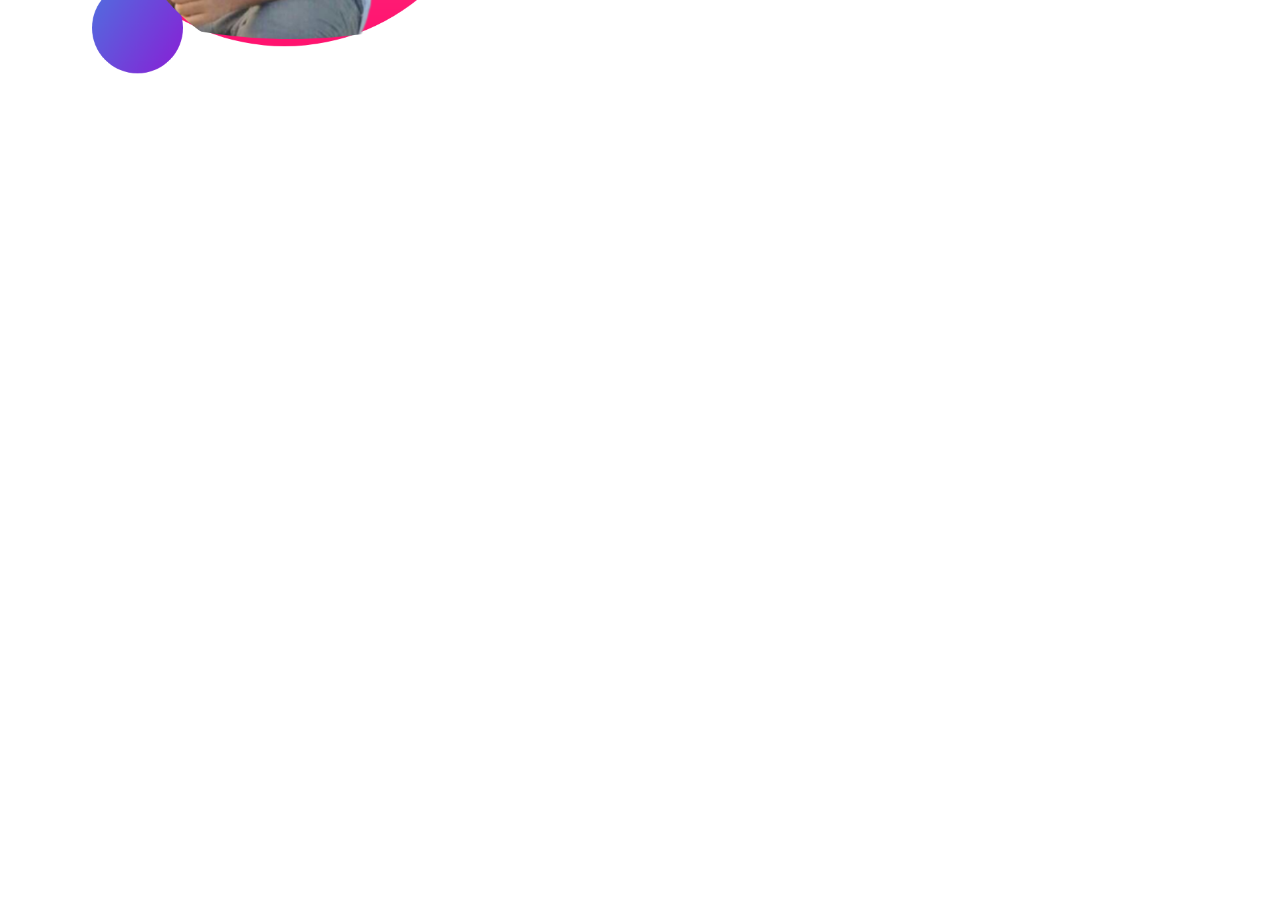
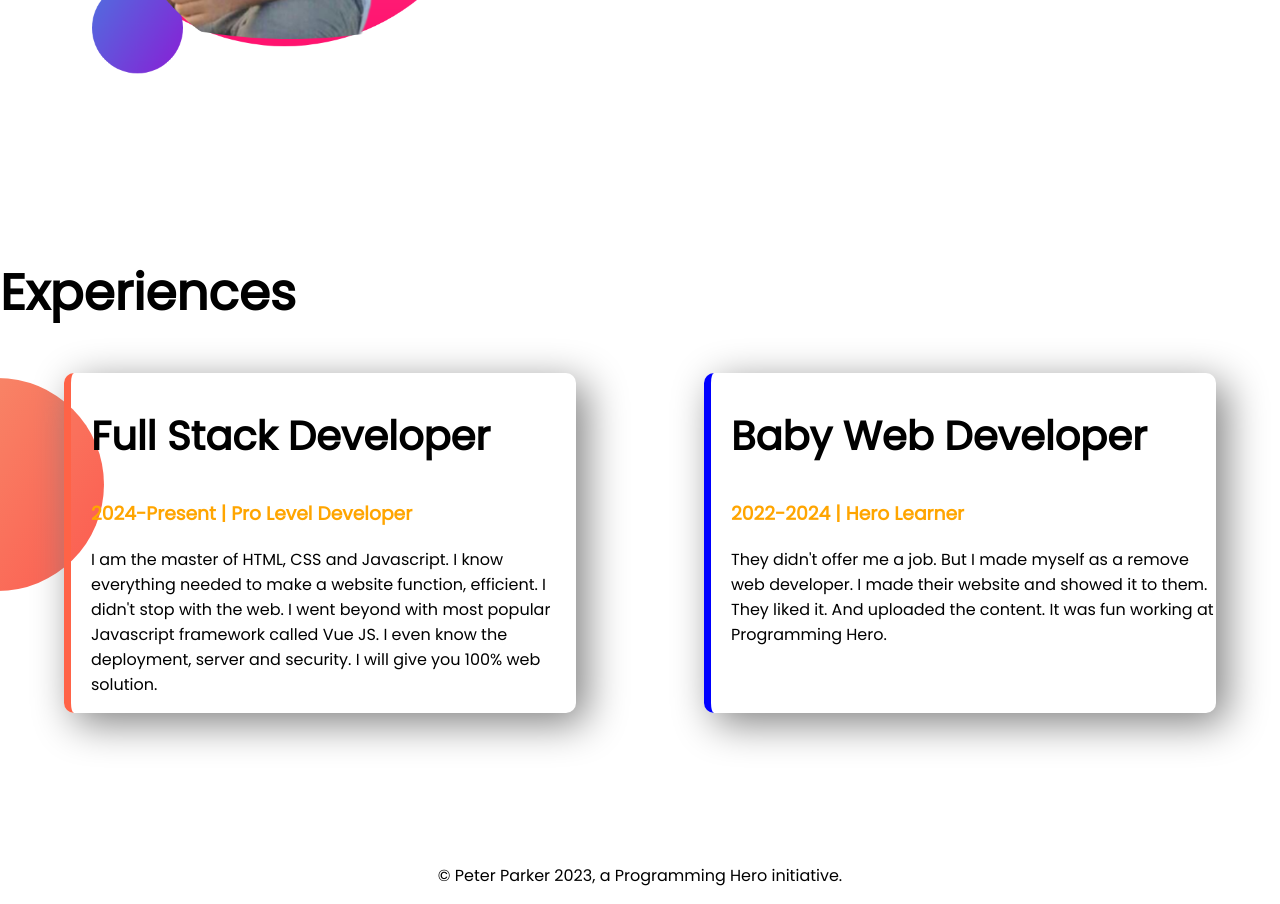
Before and after one commit to khalidbinneamul605/developer-portfolio, a plain HTML site: page index.html in a window 1280 px wide. Shown: the part 1119-2023 px from the top of the page. Before the commit the page ends 1375 px from the top, so only its background shows below. Drawn offline with Linux system fonts and the light colour scheme.

Commit message:
style border and added footer

```diff
--- a/index.html
+++ b/index.html
@@ -13,7 +13,7 @@
 </head>
 
 <body>
-    <section class="top-banner">
+    <section class="top-banner flexible-container">
         <div class="half-width">
             <h1>Welcome To</h1>
             <h1><span class="orange-color">Khalid Bin Neamul</span> World!</h1>
@@ -28,7 +28,7 @@
             <img src="images/khalid-bg.png" alt="">
         </div>
     </section>
-    <section class="dream-big">
+    <section class="dream-big flexible-container">
         <div class="half-width">
             <img src="images/photope.png" alt="">
         </div>
@@ -40,6 +40,33 @@
             <a class="link-button" target="_blank" href="">DOWNLOAD RESUME</a>
         </div>
     </section>
+    <section class="experience-area">
+        <h1>Experiences</h1>
+        <div class="flexible-container">
+            <div id="full-stack-developer" class="experience-item">
+                <h2>Full Stack Developer</h2>
+                <h3 class="orange-color">2024-Present | Pro Level Developer</h3>
+                <p>I am the master of HTML, CSS and Javascript. I know everything needed to make a website function,
+                    efficient. I didn't stop with the web. I went beyond with most popular Javascript framework called
+                    Vue
+                    JS. I even know the deployment, server and security. I will give you 100% web solution.
+
+                </p>
+            </div>
+            <div id="baby-web-developer" class="experience-item">
+                <h2>Baby Web Developer</h2>
+                <h3 class="orange-color">2022-2024 | Hero Learner</h3>
+                <p>They didn't offer me a job. But I made myself as a remove web developer. I made their website and
+                    showed
+                    it to them. They liked it. And uploaded the content. It was fun working at Programming Hero.
+
+                </p>
+            </div>
+        </div>
+    </section>
 </body>
+<footer>
+    <p>© Peter Parker 2023, a Programming Hero initiative.</p>
+</footer>
 
 </html>
--- a/style.css
+++ b/style.css
@@ -7,11 +7,15 @@ h1 {
     font-size: 50px;
 }
 
+h2 {
+    font-size: 40px;
+}
+
 .orange-color {
     color: orange;
 }
 
-section {
+.flexible-container {
     display: flex;
     margin-bottom: 150px;
 }
@@ -44,3 +48,30 @@ section {
     background-repeat: no-repeat;
     background-position: right;
 }
+
+.experience-item {
+    width: 40%;
+    margin-left: 5%;
+    margin-right: 5%;
+    padding-left: 20px;
+    border-radius: 10px;
+    box-shadow: 10px 10px 40px gray;
+}
+
+.experience-area {
+    background-image: url(images/exp-bg.png);
+    background-repeat: no-repeat;
+    background-position: left;
+}
+
+#full-stack-developer {
+    border-left: 7px solid tomato;
+}
+
+#baby-web-developer {
+    border-left: 7px solid blue;
+}
+
+footer p {
+    text-align: center;
+}
```
